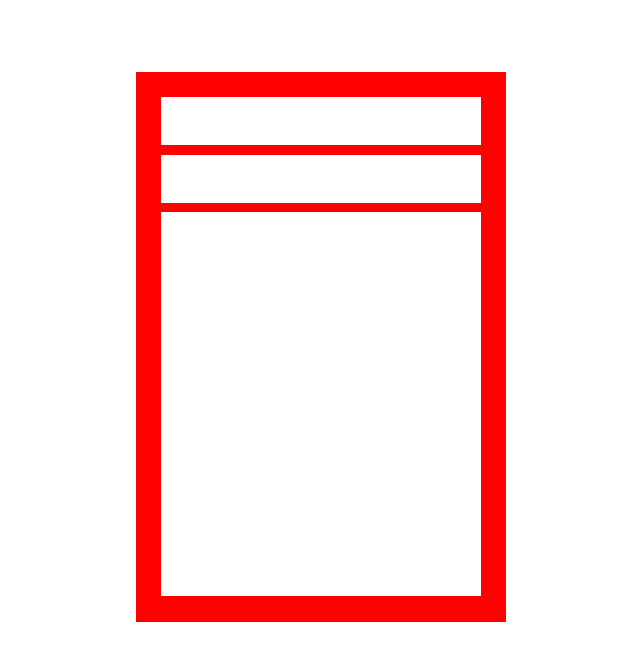
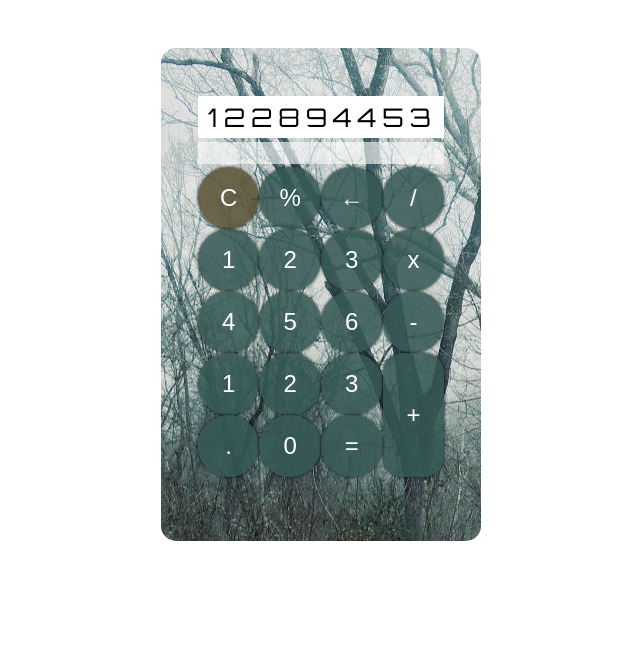
Before and after one commit to brenxm/calculator, a plain HTML site: page index.html in a window 1280 px wide. Shown: the whole page, without its empty margins (319-959 px from the left). Drawn offline with Linux system fonts and the light colour scheme.

Commit message:
Basic CSS layout with emerald theme

```diff
--- a/index.html
+++ b/index.html
@@ -5,17 +5,39 @@
         <meta http-equiv="X-UA-Compatible" content="IE=edge">
         <meta name="viewport" content="width=device-width, initial-scale=1.0">
         <link rel="stylesheet" href="./style.css">
+        <link rel="preconnect" href="https://fonts.googleapis.com">
+        <link rel="preconnect" href="https://fonts.gstatic.com" crossorigin>
+        <link href="https://fonts.googleapis.com/css2?family=Orbitron&display=swap" rel="stylesheet">
         <title>Simple Calculator</title>
     </head>
     <body>
         <div class="calculator-casing">
             <div class="screen-container">
-                <div class="screen"></div>
+                <div class="screen">122894453</div>
             </div>
             <div class="info-container">
                 <div class="info"></div>
             </div>
             <div class="button-container">
+                <button id="clear-button">C</button>
+                <button>%</button>
+                <button>←</button>
+                <button>/</button>
+                <button>1</button>
+                <button>2</button>
+                <button>3</button>
+                <button>x</button>
+                <button>4</button>
+                <button>5</button>
+                <button>6</button>
+                <button>-</button>
+                <button>1</button>
+                <button>2</button>
+                <button>3</button>
+                <button id="plus-operator">+</button>
+                <button>.</button>
+                <button>0</button>
+                <button >=</button>
             </div>
         </div>
     </body>
--- a/style.css
+++ b/style.css
@@ -1,18 +1,23 @@
 body {
     justify-content: center;
     align-items: center;
-    padding-top: 5%;
+    padding-top: 3rem;
+    margin: 0 6%;
     display: flex;
 }
 
 .calculator-casing {
+    box-sizing: border-box;
     width: 20rem;
     aspect-ratio: 2/3;
     background-color: red;
-    padding: 2%;
+    padding: 3rem 2.3rem;
+    padding-bottom: 4rem;
     display: flex;
     flex-direction: column;
-    gap: 2%;
+    gap: 1%;
+    border-radius: 15px;
+    background-image: url("./22488_moody-landscape-photography_w1120.jpg");
 }
 
 .screen-container {
@@ -20,24 +25,56 @@ body {
     width: 100%;
     background-color: white;
     flex: 1 1 10%;
+
+}
+
+.screen {
+    text-align: end;
+    font-size: 1.6rem;
+    letter-spacing: 6px;
+    padding: 5px 10px;
+    font-family: Orbitron;
 }
 
 .info-container {
     width: 100%;
-    background-color: white;
+    background-color: rgba(255, 255, 255, 0.6);
     margin: 0 auto;
-    flex: 1 1 10%;
+    flex: 1 1 6%;
 }
 
 .button-container {
-    flex: 1 1 80%;
+    flex: 1 1 84%;
     width: 100%;
-    background-color: white;
     margin: 0 auto;
+    display: grid;
+    grid-template-columns: 1fr 1fr 1fr 1fr;
+    grid-template-rows: repeat(5, 1fr);
+}
+.button-container * {
+    height: auto;
+    width: auto;
+    border: none;
+    border-radius: 50%;
+    background-color: rgba(53, 88, 85, 0.856);
+    color: white;
+    font-size: 1.5rem;
+    box-shadow: 0 0 3px rgb(1, 15, 3);
+}
+
+#plus-operator {
+    grid-column: 4/5;
+    grid-row: 4/6;
+    border-radius: 20px;
+}
+
+#clear-button {
+        background-color: rgba(88, 81, 53, 0.856);
 }
 
 @media (max-width: 768px) {
     .calculator-casing{
+        padding: 5% 8%;
         width: 771px;
         height: auto;
         aspect-ratio: 2/3;
```
Also changed, not shown: 22488_moody-landscape-photography_w1120.jpg (added).
